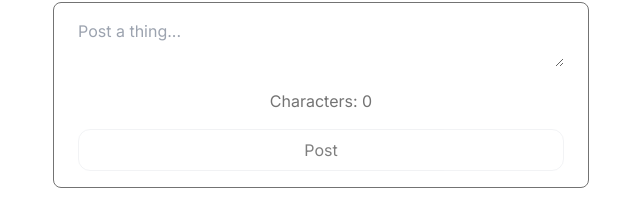
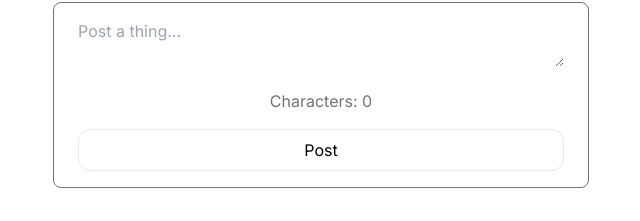
Before and after one commit to michaeleii/twitter-clone, a Next.js app: page /create in a window 1280 px wide. Shown: the part 138-359 px from the top of the page, without its empty margins (319-959 px from the left). Built offline with nearby package versions, Linux system fonts and the light colour scheme; no server answers; what drizzle-zod would draw is missing.

Commit message:
Fix form not submitting

```diff
--- a/src/components/create-post-form.tsx
+++ b/src/components/create-post-form.tsx
@@ -6,12 +6,14 @@ import { twMerge } from "tailwind-merge";
 
 export default function CreatePostForm() {
   const [content, setContent] = useState("");
-
-  const buttonDisabled = content.length < 3;
+  const [isLoading, setIsLoading] = useState(false);
 
   const handleSubmit = async (e: React.FormEvent) => {
     e.preventDefault();
+    setIsLoading(true);
     await createPost({ content, userId: "3" });
+    setContent("");
+    setIsLoading(false);
   };
 
   return (
@@ -37,10 +39,10 @@ export default function CreatePostForm() {
           type="submit"
           className={twMerge(
             "border rounded-xl px-4 py-2 disabled",
-            buttonDisabled && "opacity-50"
+            isLoading && "opacity-50"
           )}
-          disabled={buttonDisabled}
-          aria-disabled={buttonDisabled}
+          disabled={isLoading}
+          aria-disabled={isLoading}
         >
           Post
         </button>
```
